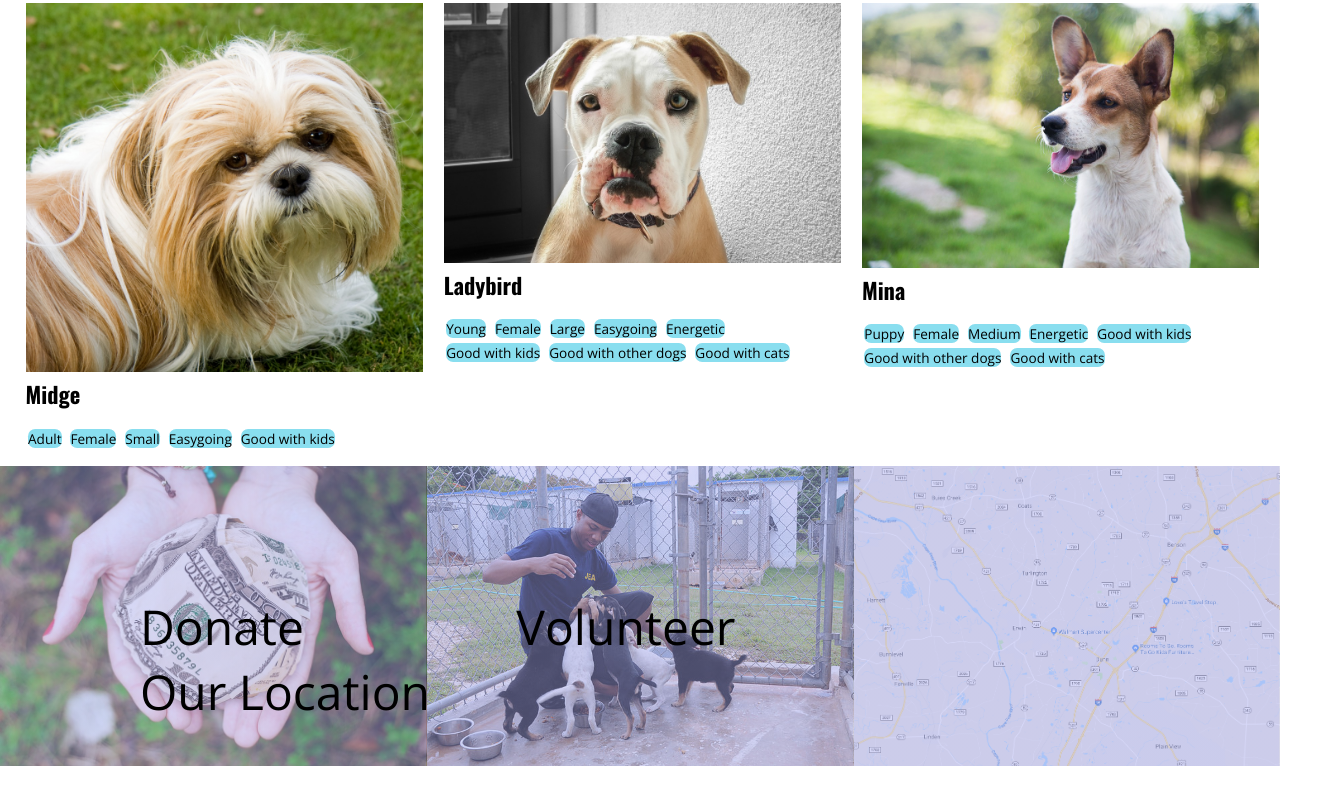
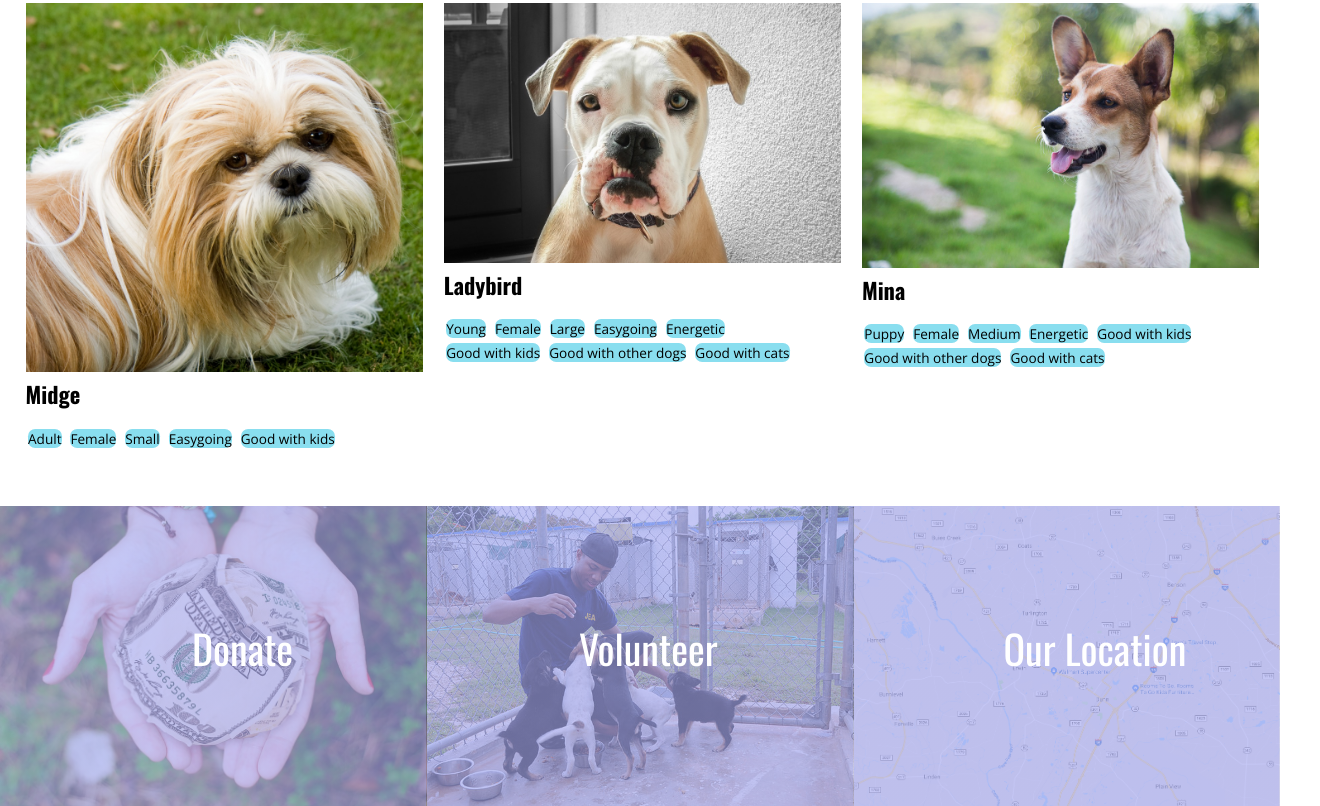
Before and after one commit to Momentum-Team-14/dog-adoption-Ajsteph89, a plain HTML site: page index.html in a window 1280 px wide. Shown: the part 1043-1849 px from the top of the page, 1320 px wide, since content can reach past the window. Before the commit the page ends 1809 px from the top, so only its background shows below. Drawn offline with nearby package versions, Linux system fonts and the light colour scheme.

Commit message:
corrected word overlay on footer

```diff
--- a/style.css
+++ b/style.css
@@ -57,26 +57,27 @@ body{
     padding: 0;
 }
 footer{
-    display:flex;
+
     width: 100%;
     height: 300px;
-    font-size: 3rem;
-    font;
+    font-size: 2.5rem;
+    font-family: "Oswald";
+    color: white;
     flex: 1 1 auto;
     background:
     linear-gradient(
-        rgba(166, 169, 240, 0.45),
-        rgba(166, 169, 240, 0.45)
+        rgba(166, 169, 240, 0.65),
+        rgba(166, 169, 240, 0.65)
         ),
     url(starter_files/images/donate.jpg),
     linear-gradient(
-        rgba(166, 169, 240, 0.45),
-        rgba(166, 169, 240, 0.45)
+        rgba(166, 169, 240, 0.65),
+        rgba(166, 169, 240, 0.65)
         ),
     url(starter_files/images/volunteer.jpg),
     linear-gradient(
-        rgba(166, 169, 240, 0.45),
-        rgba(166, 169, 240, 0.45)
+        rgba(166, 169, 240, 0.65),
+        rgba(166, 169, 240, 0.65)
             ),
     url(starter_files/images/location.png);
     background-position:left, left, center, center, right, right;
@@ -85,14 +86,17 @@ footer{
 }
 
 .bottom-word{
+    display: flex;
+    align-items: stretch;
+    justify-content: space-between;
     list-style-type: none;
-    padding-top: 5rem;
+    padding-top: 7rem;
+    width: 100%;
 }
 
 .bottom-word li{
-    display: inline-block;
-    padding-left: 100px;
-    padding-right: 100px;
-    border-radius: 50px;
+    display: block;
+    list-style-type: none;
     flex: 1 1 auto;
+    margin-left: 9.5rem;
 }
```
